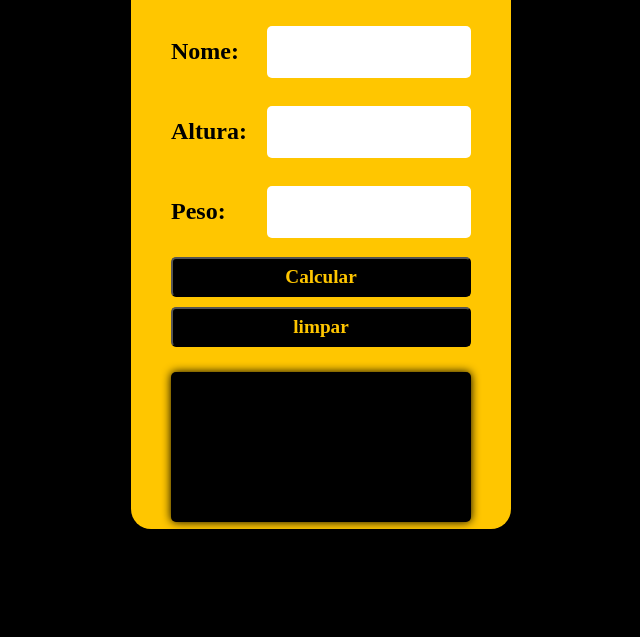
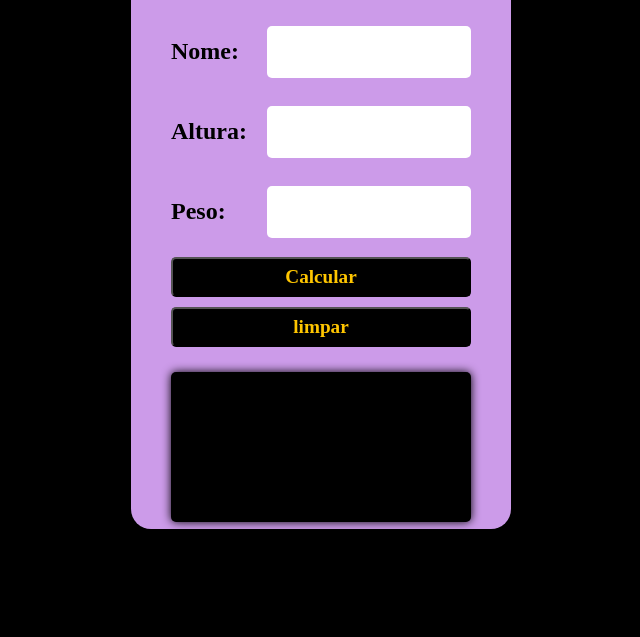
Before and after one commit to natansilvaa/projeto-IMC, a plain HTML site: page index.html in a window 1280 px wide. Shown: the part 179-816 px from the top of the page, without its empty margins (327-967 px from the left). Drawn offline with Linux system fonts and the light colour scheme.

Commit message:
ajustei o background color

```diff
--- a/style.css
+++ b/style.css
@@ -11,8 +11,6 @@ body{
     background-color: #000000;
 
 }
-
-
 
 main{
     display: flex;
@@ -28,7 +26,7 @@ main{
 .container{
     display: flex;
     flex-direction: column;
-    background-color: rgb(255, 198, 0);
+    background-color: rgb(204, 155, 233);
     width: 380px;
     height: 600px;
     align-items: center;
```
